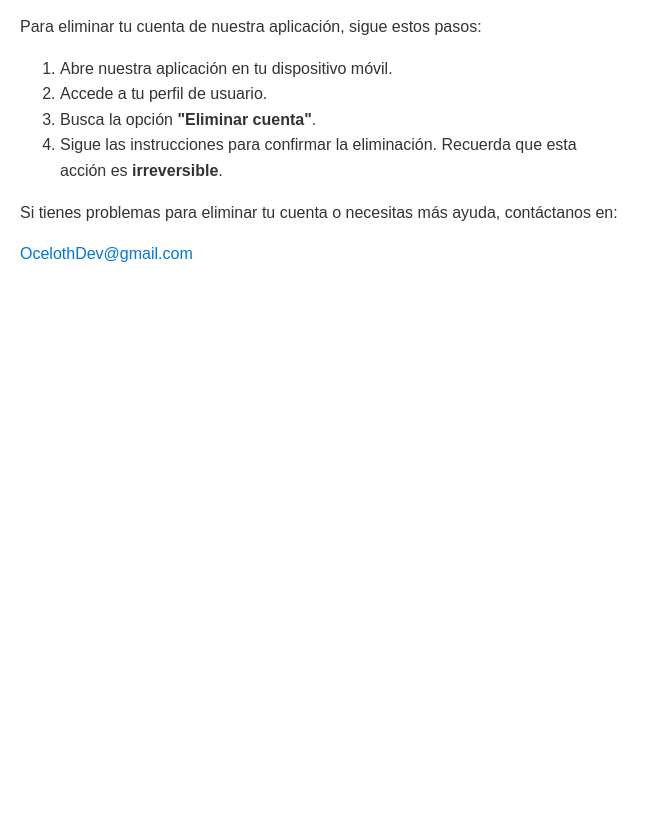
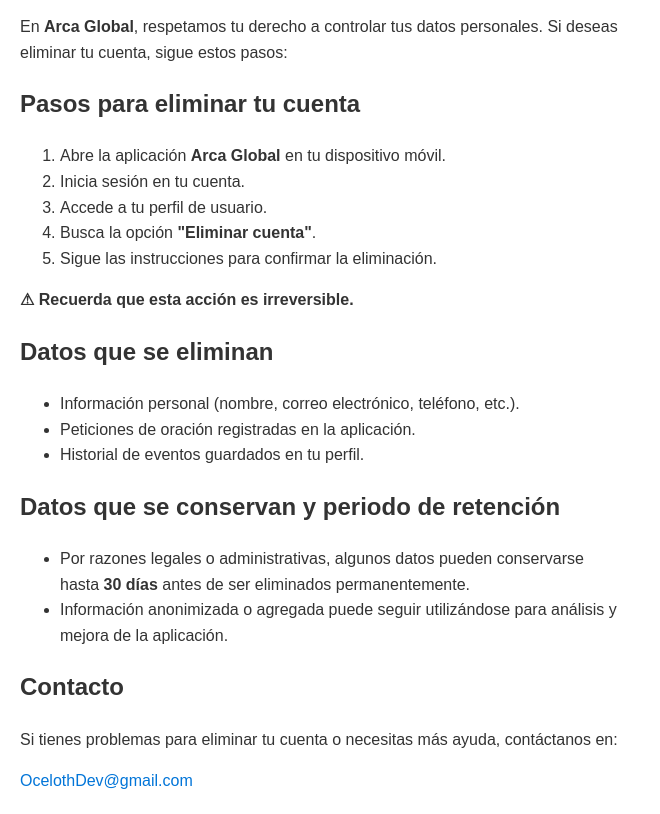
Before and after one commit to 0celoth/delete-account-info, a plain HTML site: page index.html in a window 1280 px wide. Shown: the part 80-894 px from the top of the page, without its empty margins (0-660 px from the left). Before the commit the page ends 800 px from the top, so only its background shows below. Drawn offline with Linux system fonts and the light colour scheme.

Commit message:
Update index.html

```diff
--- a/index.html
+++ b/index.html
@@ -3,7 +3,7 @@
 <head>
   <meta charset="UTF-8">
   <meta name="viewport" content="width=device-width, initial-scale=1.0">
-  <title>Eliminar Cuenta</title>
+  <title>Eliminar Cuenta - Arca Global</title>
   <style>
     body {
       font-family: Arial, sans-serif;
@@ -26,14 +26,33 @@
   </style>
 </head>
 <body>
-  <h1>Eliminar tu cuenta</h1>
-  <p>Para eliminar tu cuenta de nuestra aplicación, sigue estos pasos:</p>
+  <h1>Eliminar tu cuenta en Arca Global</h1>
+  <p>En <strong>Arca Global</strong>, respetamos tu derecho a controlar tus datos personales. Si deseas eliminar tu cuenta, sigue estos pasos:</p>
+
+  <h2>Pasos para eliminar tu cuenta</h2>
   <ol>
-    <li>Abre nuestra aplicación en tu dispositivo móvil.</li>
+    <li>Abre la aplicación <strong>Arca Global</strong> en tu dispositivo móvil.</li>
+    <li>Inicia sesión en tu cuenta.</li>
     <li>Accede a tu perfil de usuario.</li>
     <li>Busca la opción <strong>"Eliminar cuenta"</strong>.</li>
-    <li>Sigue las instrucciones para confirmar la eliminación. Recuerda que esta acción es <strong>irreversible</strong>.</li>
+    <li>Sigue las instrucciones para confirmar la eliminación.</li>
   </ol>
+  <p><strong>⚠ Recuerda que esta acción es irreversible.</strong></p>
+
+  <h2>Datos que se eliminan</h2>
+  <ul>
+    <li>Información personal (nombre, correo electrónico, teléfono, etc.).</li>
+    <li>Peticiones de oración registradas en la aplicación.</li>
+    <li>Historial de eventos guardados en tu perfil.</li>
+  </ul>
+
+  <h2>Datos que se conservan y periodo de retención</h2>
+  <ul>
+    <li>Por razones legales o administrativas, algunos datos pueden conservarse hasta <strong>30 días</strong> antes de ser eliminados permanentemente.</li>
+    <li>Información anonimizada o agregada puede seguir utilizándose para análisis y mejora de la aplicación.</li>
+  </ul>
+
+  <h2>Contacto</h2>
   <p>Si tienes problemas para eliminar tu cuenta o necesitas más ayuda, contáctanos en:</p>
   <p><a href="mailto:ocelothdev@gmail.com">OcelothDev@gmail.com</a></p>
 </body>
```
